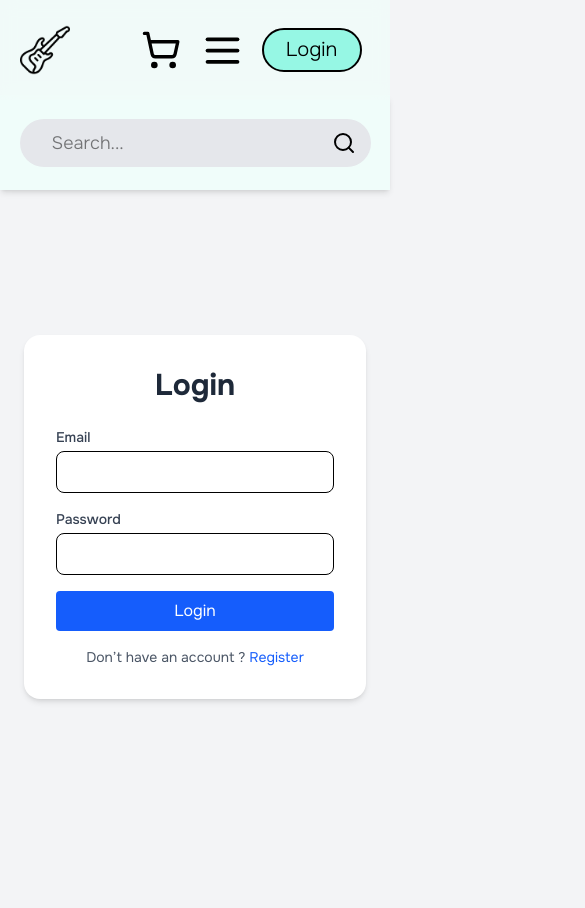
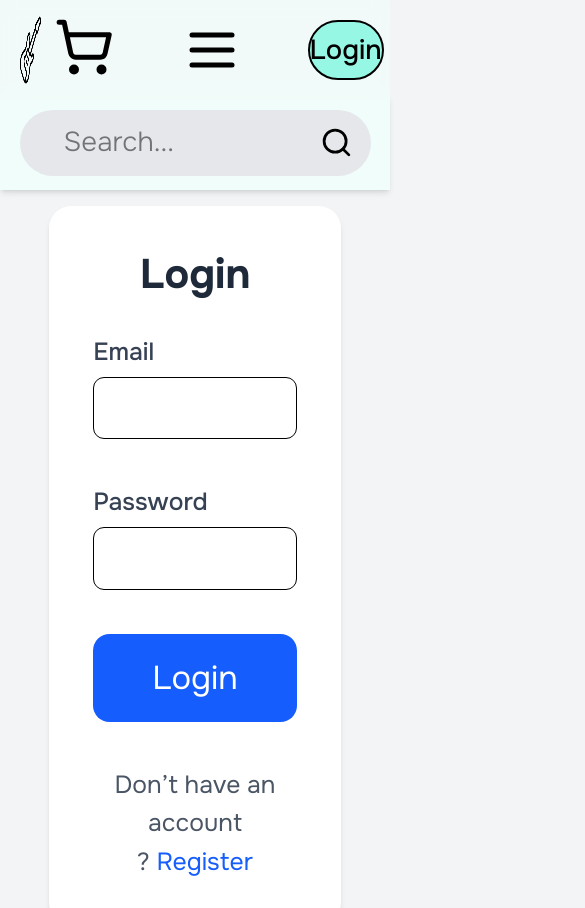
Before and after one commit to JordanDonguy/guitar-shop-frontend, a React (Vite) app: page /auth/login in a window 390 px wide. Shown: the top 908 px of the page, 585 px wide, since content can reach past the window. Built offline with nearby package versions, Linux system fonts and the light colour scheme; no server answers.

Commit message:
Improve responsive design for mobile

```diff
--- a/src/components/Layout.jsx
+++ b/src/components/Layout.jsx
@@ -8,8 +8,8 @@ import loadingGif from "../assets/img/loading.gif";
 
 const Layout = () => {
   return (
-    <div className="flex flex-col justify-between">
-      <header className="max-md:pb-[95px]">
+    <div className="flex min-h-screen flex-col justify-between">
+      <header className="max-lg:pb-[95px]">
         <Navbar />
       </header>
 
@@ -23,7 +23,7 @@ const Layout = () => {
           </div>
         }
       >
-        <main className="min-h-screen flex-grow">
+        <main className="min-h-screen flex-grow max-lg:min-h-fit">
           <Outlet />
         </main>
       </Suspense>
--- a/src/components/Navbar.jsx
+++ b/src/components/Navbar.jsx
@@ -33,7 +33,9 @@ export default function Navbar() {
         if (res.ok) {
           setUser(null);
           navigate("/", {
-            state: { toastMessage: "Thanks for stopping by! Come back anytime 🤘" },
+            state: {
+              toastMessage: "Thanks for stopping by! Come back anytime 🤘",
+            },
           });
         } else {
           console.error("Logout failed");
@@ -56,13 +58,17 @@ export default function Navbar() {
   return (
     <div>
       <nav
-        className={`fixed z-20 flex h-[100px] w-full items-center justify-between bg-[rgba(240,253,250,0.75)] px-[10%] backdrop-blur-sm max-2xl:px-[5%] md:shadow-md ${hasShadow ? "max-md:shadow-md" : ""}`}
+        className={`fixed z-20 flex h-[100px] w-full items-center justify-between bg-[rgba(240,253,250,0.75)] px-[10%] backdrop-blur-sm max-2xl:px-[5%] lg:shadow-md ${hasShadow ? "max-lg:shadow-md" : ""}`}
       >
         <NavLink
           to="/"
-          className="flex w-[110px] items-center justify-between max-xl:w-[60px]"
+          className="flex w-[110px] items-center justify-between max-xl:w-[60px] max-lg:w-[80px]"
         >
-          <img src={logo} className="h-[50px] w-[50px]" alt="shop logo" />
+          <img
+            src={logo}
+            className="h-[50px] w-[50px] max-lg:h-[70px] max-lg:w-[80px]"
+            alt="shop logo"
+          />
           <h1 className="w-[50px] text-lg max-xl:hidden">Guitar Shop</h1>
         </NavLink>
 
@@ -100,20 +106,20 @@ export default function Navbar() {
         </ul>
 
         <SearchBar />
-        <div className="flex w-50 justify-between max-lg:w-60">
+        <div className="flex w-50 items-center justify-between max-lg:w-60 md:w-fit">
           <NavLink
             to="/cart"
             className={({ isActive }) =>
               `rounded-xl border-2 p-2 filter ${isActive ? "border-teal-400 bg-teal-100" : "border-transparent"}`
             }
           >
-            <ShoppingCart className="duration:100 h-[40px] w-[40px] transition hover:text-teal-600" />
+            <ShoppingCart className="duration:100 h-[45px] w-[45px] transition hover:text-teal-600 max-lg:mr-8 max-lg:mb-1 max-lg:h-[60px] max-lg:w-[60px]" />
           </NavLink>
           <button
             onClick={toggleMenuVisibility}
             className="hidden p-2 filter hover:cursor-pointer max-lg:block"
           >
-            <Menu className="duration:100 h-[45px] w-[45px] transition hover:text-teal-600" />
+            <Menu className="duration:100 h-[45px] w-[45px] transition hover:text-teal-600 max-lg:mr-8 max-lg:h-[60px] max-lg:w-[60px]" />
           </button>
 
           {/* Conditionally render Login, My Profile, and Logout NavLinks */}
@@ -126,13 +132,13 @@ export default function Navbar() {
                   : "border-y-2 border-transparent p-2 filter"
               }
             >
-              <User className="duration:100 h-[40px] w-[40px] transition hover:text-teal-600" />
+              <User className="duration:100 h-[40px] w-[40px] transition hover:text-teal-600 max-lg:mr-8 max-lg:h-[60px] max-lg:w-[60px]" />
             </NavLink>
           ) : (
             <NavLink
               to="/auth/login"
               className={({ isActive }) =>
-                `m-2 flex h-11 w-25 items-center justify-center rounded-4xl border-1 border-black text-xl font-light hover:border-2 hover:bg-teal-200 ${isActive ? "border-2 bg-teal-200" : ""}`
+                `m-2 flex h-11 w-25 items-center justify-center rounded-4xl border-1 border-black text-xl font-light hover:border-2 hover:bg-teal-200 ${isActive ? "border-2 bg-teal-200" : ""} max-lg:border-2 max-lg:font-medium`
               }
             >
               Login
@@ -140,7 +146,7 @@ export default function Navbar() {
           )}
           {user ? (
             <button onClick={handleLogout} className="p-2 hover:cursor-pointer">
-              <LogOut className="duration:100 h-[40px] w-[40px] transition hover:text-teal-600" />
+              <LogOut className="duration:100 h-[40px] w-[40px] transition hover:text-teal-600 max-lg:h-[60px] max-lg:w-[60px]" />
             </button>
           ) : (
             <div></div>
@@ -150,18 +156,19 @@ export default function Navbar() {
       <SearchBarMobile />
       {/* Mobile Navigation Menu */}
       <div
-        className={`fixed top-[100px] left-0 z-10 w-full bg-[rgba(240,253,250,0.95)] shadow-md backdrop-blur-sm transition-all duration-300 ease-in-out ${menuVisibility
+        className={`fixed top-[100px] left-0 z-10 w-full bg-[rgba(240,253,250,0.95)] shadow-md backdrop-blur-sm transition-all duration-300 ease-in-out ${
+          menuVisibility
             ? "max-h-1/2 opacity-100"
             : "max-h-0 overflow-hidden opacity-0"
-          }`}
+        }`}
       >
         <button
           onClick={toggleMenuVisibility}
-          className="absolute top-6 right-6 rounded-full border px-3 py-1 text-xl font-semibold hover:bg-teal-200"
+          className="absolute top-6 right-6 rounded-full border px-4 py-2 text-2xl font-semibold hover:bg-teal-200"
         >
           ✕
         </button>
-        <ul className="flex h-[50vh] flex-col items-center justify-evenly px-[1vw] pb-10 text-xl font-light">
+        <ul className="flex h-[50vh] flex-col items-center justify-evenly px-[1vw] pb-10 text-xl font-light max-lg:text-3xl">
           <li>
             <NavLink
               to="/"
--- a/src/components/SearchBar.jsx
+++ b/src/components/SearchBar.jsx
@@ -19,7 +19,7 @@ export default function SearchBar() {
   return (
     <form
       onSubmit={handleSearch}
-      className="flex h-12 w-[25vw] justify-between rounded-4xl bg-gray-200 pl-8 max-lg:w-1/2 max-md:hidden"
+      className="flex h-12 w-[25vw] justify-between rounded-4xl bg-gray-200 pl-8 max-lg:hidden max-lg:w-1/2"
     >
       <input
         type="text"
--- a/src/components/SearchBarMobile.jsx
+++ b/src/components/SearchBarMobile.jsx
@@ -17,7 +17,7 @@ export default function SearchBarMobile() {
   };
 
   return (
-    <div className="absolute z-10 mt-[95px] flex h-[95px] w-full items-center justify-center bg-teal-50 shadow-md md:hidden">
+    <div className="absolute z-10 mt-[95px] flex h-[95px] w-full items-center justify-center bg-teal-50 shadow-md lg:hidden">
       <form
         onSubmit={handleSearch}
         className="flex h-12 w-[90%] justify-between rounded-4xl bg-gray-200 pl-8"
@@ -26,14 +26,14 @@ export default function SearchBarMobile() {
           type="text"
           value={searchTerm}
           onChange={(e) => setSearchTerm(e.target.value)}
-          className="w-full text-lg font-light focus:outline-none"
+          className="w-full text-xl font-light focus:outline-none"
           placeholder="Search..."
         />
         <button
           type="submit"
           className="flex h-12 w-16 items-center justify-center rounded-4xl hover:cursor-pointer hover:bg-teal-100"
         >
-          <Search />
+          <Search className="h-6 w-6" />
         </button>
       </form>
     </div>
--- a/src/pages/HomePage.jsx
+++ b/src/pages/HomePage.jsx
@@ -34,29 +34,29 @@ export default function HomePage() {
           <title>Homepage | Guitar Shop</title>
         </Helmet>
         {/* Hero Section */}
-        <div className="fade-in flex h-screen pt-[100px] shadow-lg max-lg:h-fit">
+        <div className="fade-in flex h-screen pt-[100px] shadow-lg max-lg:h-fit max-lg:pt-[80px]">
           <div className="flex w-full flex-col justify-between pt-5 pb-10 pl-[10%] max-2xl:pl-[5%] max-xl:w-4/6 max-xl:justify-around max-lg:w-full max-lg:items-center max-lg:pl-0">
-            <h1 className="text-8xl/30 text-shadow-lg max-2xl:text-8xl/25 max-lg:px-[5%] max-lg:text-center">
+            <h1 className="text-8xl/30 text-shadow-lg max-2xl:text-8xl/25 max-lg:px-[5%] max-lg:text-center max-lg:text-7xl/24">
               Find the guitar you’ve always wanted
             </h1>
-            <div className="hidden w-[80%] items-center justify-center bg-neutral-200 max-lg:flex max-lg:h-2/5 max-lg:w-full">
+            <div className="hidden w-[80%] items-center justify-center bg-neutral-200 max-lg:flex max-lg:h-1/3 max-lg:w-full">
               <img
                 src={guitar}
                 alt="guitar"
-                className="h-full py-10 max-xl:h-5/6 max-lg:h-auto max-lg:rotate-[90deg] max-lg:py-0"
+                className="h-full py-10 max-xl:h-5/6 max-lg:h-auto max-lg:rotate-[90deg] max-lg:py-0 md:w-1/2"
                 style={{
                   filter: "drop-shadow(30px 20px 5px rgba(139, 143, 143, 0.5))",
                 }}
               />
             </div>
-            <p className="w-170 text-4xl/15 font-light text-shadow-lg max-lg:w-auto max-lg:px-[5%] max-lg:py-10 max-lg:text-center">
+            <p className="w-170 text-4xl/15 font-light text-shadow-lg max-lg:w-auto max-lg:px-[5%] max-lg:py-5 max-lg:text-center">
               Explore our selection of electric and acoustic guitars, amps,
               effects and all the accessories and home-studio gear that you’re
               dreaming of !
             </p>
             <Link
               to="/products"
-              className="flex h-15 w-60 items-center justify-center rounded-4xl border border-black bg-teal-50 text-2xl shadow-md hover:border-2 hover:bg-teal-200 max-lg:mb-5"
+              className="flex h-15 w-60 items-center justify-center rounded-full border border-black bg-teal-50 text-2xl shadow-lg hover:border-2 hover:bg-teal-200 max-lg:mb-5 max-lg:h-20 max-lg:w-80 max-lg:border-2 max-lg:text-3xl"
             >
               Explore now
             </Link>
@@ -73,7 +73,7 @@ export default function HomePage() {
           </div>
         </div>
         {/* Hottest Products Section */}
-        <div className="fade-in flex flex-col items-center">
+        <div className="fade-in flex flex-col items-center md:px-[5%]">
           <h1 className="my-25 pl-12 text-6xl max-lg:pl-0">Hottest products</h1>
           <div className="flex justify-center text-shadow-lg max-lg:flex-col">
             {/* Product card */}
--- a/src/pages/Login.jsx
+++ b/src/pages/Login.jsx
@@ -41,7 +41,9 @@ const Login = () => {
       if (response.ok) {
         fetchUser();
         navigate("/", {
-          state: { toastMessage: "Hey there, you're back! Great to see you again 🎸" },
+          state: {
+            toastMessage: "Hey there, you're back! Great to see you again 🎸",
+          },
         });
         localStorage.removeItem("cart");
         setTemporaryCart("");
@@ -65,26 +67,30 @@ const Login = () => {
   }, []);
 
   return (
-    <div className="fade-in mb-30 flex min-h-screen items-center justify-center bg-gray-100 p-6">
+    <div className="fade-in mb-30 flex min-h-screen items-center justify-center p-6 max-lg:mt-[20%] max-lg:mb-0 max-lg:min-h-fit">
       <Helmet>
         <title>Login | Guitar Shop</title>
       </Helmet>
-      <div className="w-full max-w-md rounded-2xl bg-white p-8 shadow-md">
+      <div className="w-full max-w-md rounded-2xl bg-white p-8 shadow-md max-lg:max-w-[90%]">
         <h1 className="mb-6 text-center text-3xl font-bold text-gray-800">
           Login
         </h1>
 
         {errorMessage && (
-          <div className="mb-4 rounded bg-red-100 p-3 text-sm text-red-700">
+          <div className="mb-4 rounded bg-red-100 p-3 text-sm text-red-700 max-lg:text-lg">
             {errorMessage}
           </div>
         )}
 
-        <form onSubmit={handleSubmit} id="login-form" className="space-y-4">
+        <form
+          onSubmit={handleSubmit}
+          id="login-form"
+          className="space-y-4 max-lg:space-y-8"
+        >
           <div>
             <label
               htmlFor="email"
-              className="block text-sm font-medium text-gray-700"
+              className="block text-sm font-medium text-gray-700 max-lg:text-lg"
             >
               Email
             </label>
@@ -95,14 +101,14 @@ const Login = () => {
               value={email}
               onChange={(e) => setEmail(e.target.value)}
               required
-              className="mt-1 w-full rounded-lg border px-4 py-2 focus:ring-2 focus:ring-blue-500 focus:outline-none"
+              className="mt-1 w-full rounded-lg border px-4 py-2 focus:ring-2 focus:ring-blue-500 focus:outline-none max-lg:text-lg"
             />
           </div>
 
           <div>
             <label
               htmlFor="password"
-              className="block text-sm font-medium text-gray-700"
+              className="block text-sm font-medium text-gray-700 max-lg:text-lg"
             >
               Password
             </label>
@@ -113,7 +119,7 @@ const Login = () => {
               value={password}
               onChange={(e) => setPassword(e.target.value)}
               required
-              className="mt-1 w-full rounded-lg border px-4 py-2 focus:ring-2 focus:ring-blue-500 focus:outline-none"
+              className="mt-1 w-full rounded-lg border px-4 py-2 focus:ring-2 focus:ring-blue-500 focus:outline-none max-lg:text-lg"
             />
           </div>
 
@@ -126,13 +132,13 @@ const Login = () => {
 
           <button
             type="submit"
-            className="w-full rounded bg-blue-600 px-4 py-2 text-white transition hover:cursor-pointer hover:bg-blue-700"
+            className="w-full rounded bg-blue-600 px-4 py-2 text-white transition hover:cursor-pointer hover:bg-blue-700 max-lg:rounded-xl max-lg:py-4 max-lg:text-2xl"
           >
             Login
           </button>
         </form>
 
-        <p className="mt-4 text-center text-sm text-gray-600">
+        <p className="mt-4 text-center text-sm text-gray-600 max-lg:mt-8 max-lg:text-lg">
           Don’t have an account ?&nbsp;
           <Link to="/auth/register" className="text-blue-600 hover:underline">
             Register
--- a/src/pages/Register.jsx
+++ b/src/pages/Register.jsx
@@ -65,7 +65,6 @@ export default function Register() {
     }
   };
 
-
   useEffect(() => {
     if (user) {
       navigate("/");
@@ -84,23 +83,23 @@ export default function Register() {
       <Helmet>
         <title>Register | Guitar Shop</title>
       </Helmet>
-      <div className="mb-20 w-full max-w-xl rounded-2xl bg-white p-8 shadow-md">
+      <div className="mb-20 w-full max-w-xl rounded-2xl bg-white p-8 shadow-md max-lg:max-w-[90%]">
         <h1 className="mb-6 text-center text-3xl font-bold text-gray-800">
           Create an Account
         </h1>
         {error && (
-          <div className="mb-4 rounded bg-red-100 p-3 text-sm text-red-700">
+          <div className="mb-4 rounded bg-red-100 p-3 text-sm text-red-700 max-lg:text-lg">
             {error}
           </div>
         )}
         <form
           onSubmit={handleSubmit}
-          className="grid grid-cols-1 gap-4 sm:grid-cols-2"
+          className="grid grid-cols-1 gap-4 max-lg:space-y-4 sm:grid-cols-2"
         >
           <div>
             <label
               htmlFor="first_name"
-              className="block text-sm font-medium text-gray-700"
+              className="block text-sm font-medium text-gray-700 max-lg:text-lg"
             >
               First Name
             </label>
@@ -111,13 +110,13 @@ export default function Register() {
               required
               value={formData.first_name}
               onChange={handleInputChange}
-              className="mt-1 w-full rounded-lg border px-4 py-2 focus:ring-2 focus:ring-blue-500 focus:outline-none"
+              className="mt-1 w-full rounded-lg border px-4 py-2 focus:ring-2 focus:ring-blue-500 focus:outline-none max-lg:text-lg"
             />
           </div>
           <div>
             <label
               htmlFor="last_name"
-              className="block text-sm font-medium text-gray-700"
+              className="block text-sm font-medium text-gray-700 max-lg:text-lg"
             >
               Last Name
             </label>
@@ -128,13 +127,13 @@ export default function Register() {
               required
               value={formData.last_name}
               onChange={handleInputChange}
-              className="mt-1 w-full rounded-lg border px-4 py-2 focus:ring-2 focus:ring-blue-500 focus:outline-none"
+              className="mt-1 w-full rounded-lg border px-4 py-2 focus:ring-2 focus:ring-blue-500 focus:outline-none max-lg:text-lg"
             />
           </div>
           <div className="sm:col-span-2">
             <label
               htmlFor="email"
-              className="block text-sm font-medium text-gray-700"
+              className="block text-sm font-medium text-gray-700 max-lg:text-lg"
             >
               Email
             </label>
@@ -145,13 +144,13 @@ export default function Register() {
               required
               value={formData.email}
               onChange={handleInputChange}
-              className="mt-1 w-full rounded-lg border px-4 py-2 focus:ring-2 focus:ring-blue-500 focus:outline-none"
+              className="mt-1 w-full rounded-lg border px-4 py-2 focus:ring-2 focus:ring-blue-500 focus:outline-none max-lg:text-lg"
             />
           </div>
           <div className="sm:col-span-2">
             <label
               htmlFor="phone_number"
-              className="block text-sm font-medium text-gray-700"
+              className="block text-sm font-medium text-gray-700 max-lg:text-lg"
             >
               Phone Number
             </label>
@@ -162,16 +161,16 @@ export default function Register() {
               required
               value={formData.phone_number}
               onChange={handleInputChange}
-              className="mt-1 w-full rounded-lg border px-4 py-2 focus:ring-2 focus:ring-blue-500 focus:outline-none"
+              className="mt-1 w-full rounded-lg border px-4 py-2 focus:ring-2 focus:ring-blue-500 focus:outline-none max-lg:text-lg"
             />
             {fieldErrors.phone_number && (
-              <p className="text-red-500 text-sm">{fieldErrors.phone_number}</p>
+              <p className="text-sm text-red-500">{fieldErrors.phone_number}</p>
             )}
           </div>
           <div className="sm:col-span-2">
             <label
               htmlFor="street"
-              className="block text-sm font-medium text-gray-700"
+              className="block text-sm font-medium text-gray-700 max-lg:text-lg"
             >
               Street
             </label>
@@ -182,13 +181,13 @@ export default function Register() {
               required
               value={formData.street}
               onChange={handleInputChange}
-              className="mt-1 w-full rounded-lg border px-4 py-2 focus:ring-2 focus:ring-blue-500 focus:outline-none"
+              className="mt-1 w-full rounded-lg border px-4 py-2 focus:ring-2 focus:ring-blue-500 focus:outline-none max-lg:text-lg"
             />
           </div>
           <div>
             <label
               htmlFor="city"
-              className="block text-sm font-medium text-gray-700"
+              className="block text-sm font-medium text-gray-700 max-lg:text-lg"
             >
               City
             </label>
@@ -199,13 +198,13 @@ export default function Register() {
               required
               value={formData.city}
               onChange={handleInputChange}
-              className="mt-1 w-full rounded-lg border px-4 py-2 focus:ring-2 focus:ring-blue-500 focus:outline-none"
+              className="mt-1 w-full rounded-lg border px-4 py-2 focus:ring-2 focus:ring-blue-500 focus:outline-none max-lg:text-lg"
             />
           </div>
           <div>
             <label
               htmlFor="state"
-              className="block text-sm font-medium text-gray-700"
+              className="block text-sm font-medium text-gray-700 max-lg:text-lg"
             >
               State
             </label>
@@ -216,13 +215,13 @@ export default function Register() {
               required
               value={formData.state}
               onChange={handleInputChange}
-              className="mt-1 w-full rounded-lg border px-4 py-2 focus:ring-2 focus:ring-blue-500 focus:outline-none"
+              className="mt-1 w-full rounded-lg border px-4 py-2 focus:ring-2 focus:ring-blue-500 focus:outline-none max-lg:text-lg"
             />
           </div>
           <div>
             <label
               htmlFor="postal_code"
-              className="block text-sm font-medium text-gray-700"
+              className="block text-sm font-medium text-gray-700 max-lg:text-lg"
             >
               Postal Code
             </label>
@@ -233,13 +232,13 @@ export default function Register() {
               required
               value={formData.postal_code}
               onChange={handleInputChange}
-              className="mt-1 w-full rounded-lg border px-4 py-2 focus:ring-2 focus:ring-blue-500 focus:outline-none"
+              className="mt-1 w-full rounded-lg border px-4 py-2 focus:ring-2 focus:ring-blue-500 focus:outline-none max-lg:text-lg"
             />
           </div>
           <div>
             <label
               htmlFor="country"
-              className="block text-sm font-medium text-gray-700"
+              className="block text-sm font-medium text-gray-700 max-lg:text-lg"
             >
               Country
             </label>
@@ -249,7 +248,7 @@ export default function Register() {
               required
               value={formData.country}
               onChange={handleInputChange}
-              className="mt-1 w-full rounded-lg border bg-white px-4 py-2 hover:cursor-pointer focus:ring-2 focus:ring-blue-500 focus:outline-none"
+              className="mt-1 w-full rounded-lg border bg-white px-4 py-2 hover:cursor-pointer focus:ring-2 focus:ring-blue-500 focus:outline-none max-lg:text-lg"
             >
               <option value="">-- Select a country --</option>
               {countries &&
@@ -263,7 +262,7 @@ export default function Register() {
           <div className="sm:col-span-2">
             <label
               htmlFor="password"
-              className="block text-sm font-medium text-gray-700"
+              className="block text-sm font-medium text-gray-700 max-lg:text-lg"
             >
               Password
             </label>
@@ -274,19 +273,19 @@ export default function Register() {
               required
               value={formData.password}
               onChange={handleInputChange}
-              className="mt-1 w-full rounded-lg border px-4 py-2 focus:ring-2 focus:ring-blue-500 focus:outline-none"
+              className="mt-1 w-full rounded-lg border px-4 py-2 focus:ring-2 focus:ring-blue-500 focus:outline-none max-lg:text-lg"
             />
           </div>
           <div className="sm:col-span-2">
             <button
               type="submit"
-              className="w-full rounded bg-blue-600 px-4 py-2 text-white transition hover:cursor-pointer hover:bg-blue-700"
+              className="w-full rounded bg-blue-600 px-4 py-2 text-white transition hover:cursor-pointer hover:bg-blue-700 max-lg:rounded-xl max-lg:py-4 max-lg:text-2xl"
             >
               Register
             </button>
           </div>
         </form>
-        <p className="mt-4 text-center text-sm text-gray-600">
+        <p className="mt-4 text-center text-sm text-gray-600 max-lg:mt-8 max-lg:text-lg">
           Already have an account ?&nbsp;
           <Link to="/auth/login" className="text-blue-600 hover:underline">
             Login
--- a/src/styles.css
+++ b/src/styles.css
@@ -45,3 +45,9 @@ html {
 .boxShadow {
   box-shadow: 4px 0px 4px rgba(0, 0, 0, 0.1);
 }
+
+@media (max-width: 1025px) {
+  html {
+    font-size: 22px;
+  }
+}
```
